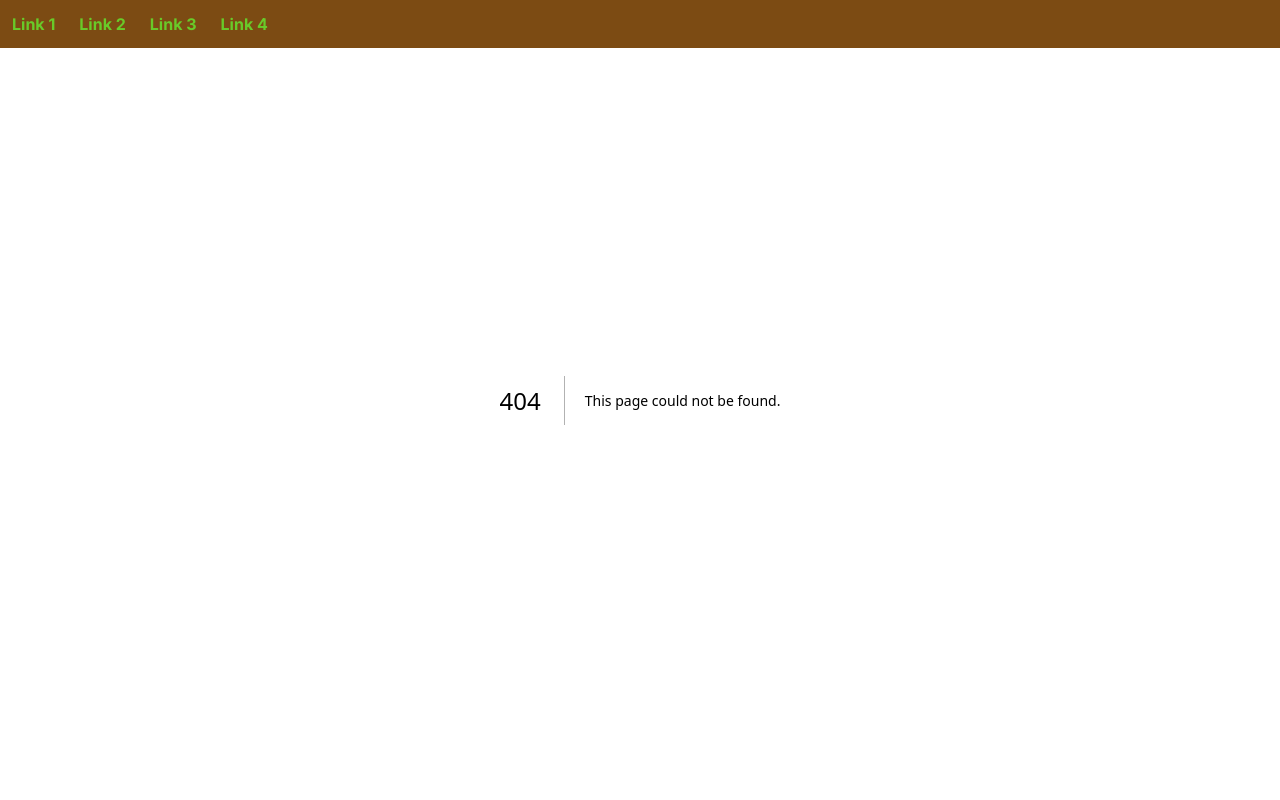
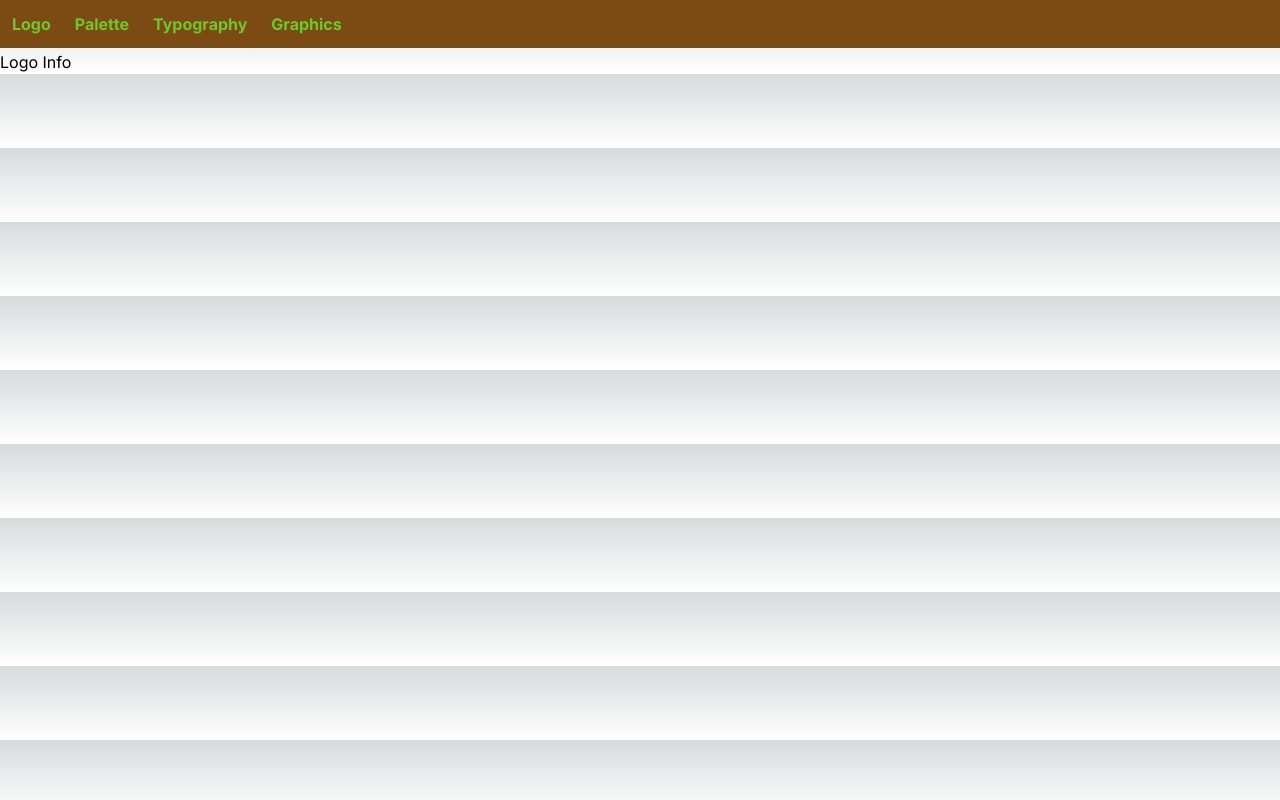
Before and after one commit to huaiyuanyu/enviroquest-styleguide, a Next.js app: page /logo in a window 1280 px wide. Before the commit this address had no page. Built offline with nearby package versions, Linux system fonts and the light colour scheme.

Commit message:
create pages for individual style attributes and link nav bar elements to those pages

```diff
--- /dev/null
+++ b/src/app/graphics/page.tsx
@@ -0,0 +1,7 @@
+export default function Graphics () {
+    return (
+        <div className="mt-[50px]">
+            <p>Graphics Info</p>
+        </div>
+    )
+}
--- /dev/null
+++ b/src/app/logo/page.tsx
@@ -0,0 +1,7 @@
+export default function Logo () {
+    return (
+        <div className="mt-[50px]">
+            <p>Logo Info</p>
+        </div>
+    )
+}
--- a/src/app/navbar.tsx
+++ b/src/app/navbar.tsx
@@ -1,17 +1,27 @@
+import Link from "next/link"
+
 export default function Navbar () {
     return (
         <div className="flex flex-row justify-items-center place-items center h-auto w-full fixed top-0 bg-[#7C4B13] text-[#69CA29] font-bold">
             <div className="p-3">
-                Link 1
+                <Link href="/logo">
+                    Logo
+                </Link>
             </div>
             <div className="p-3">
-                Link 2
+                <Link href="/palette">
+                    Palette
+                </Link>
             </div>
             <div className="p-3">
-                Link 3
+                <Link href="/typography">
+                    Typography
+                </Link>
             </div>
             <div className="p-3">
-                Link 4
+                <Link href="/graphics">
+                    Graphics
+                </Link>
             </div>
         </div>
     )
--- /dev/null
+++ b/src/app/palette/page.tsx
@@ -0,0 +1,7 @@
+export default function Palette () {
+    return (
+        <div className="mt-[50px]">
+            <p>Palette Info</p>
+        </div>
+    )
+}
--- /dev/null
+++ b/src/app/typography/page.tsx
@@ -0,0 +1,7 @@
+export default function Typography () {
+    return (
+        <div className="mt-[50px]">
+            <p>Typography Info</p>
+        </div>
+    )
+}
```
